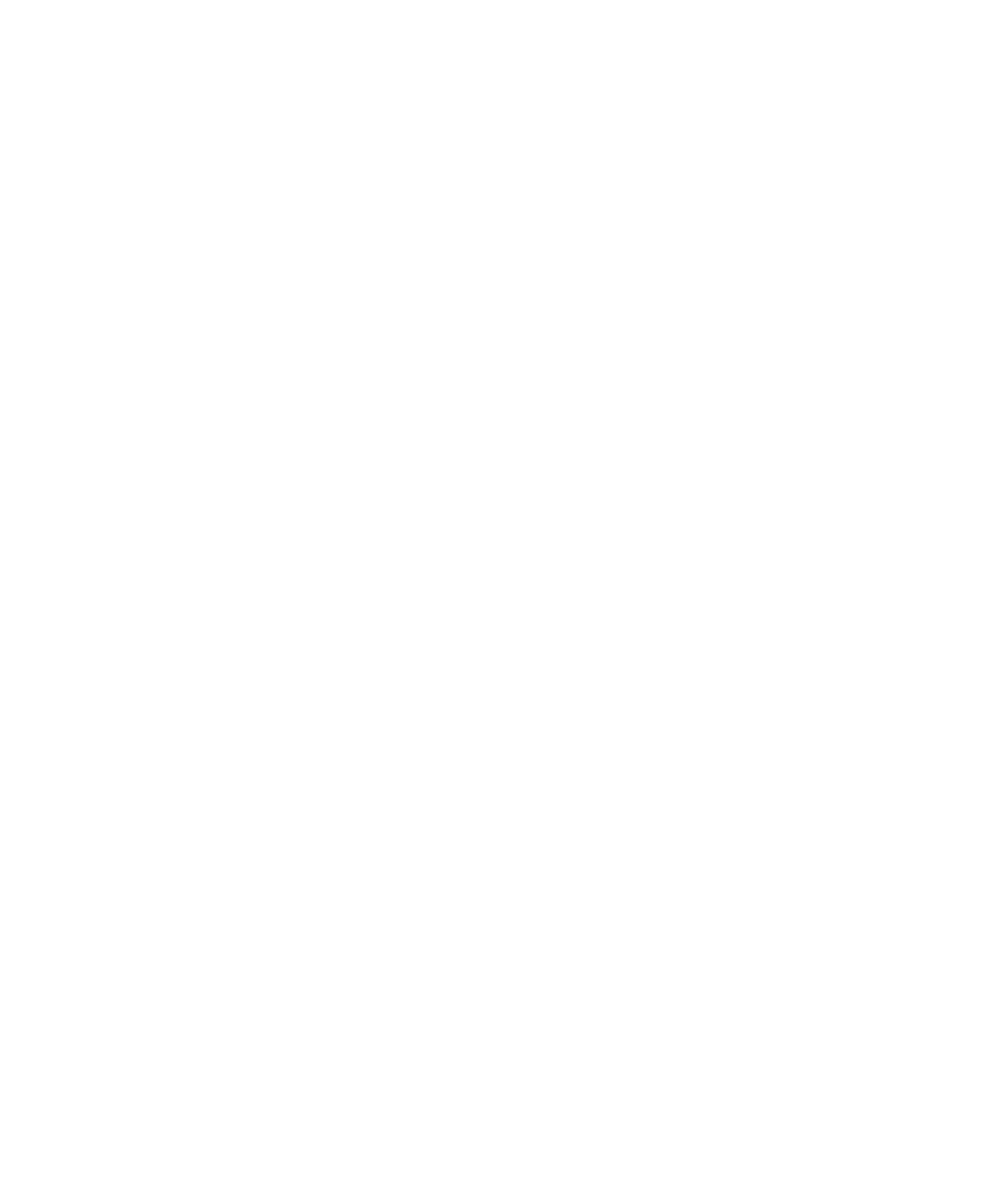
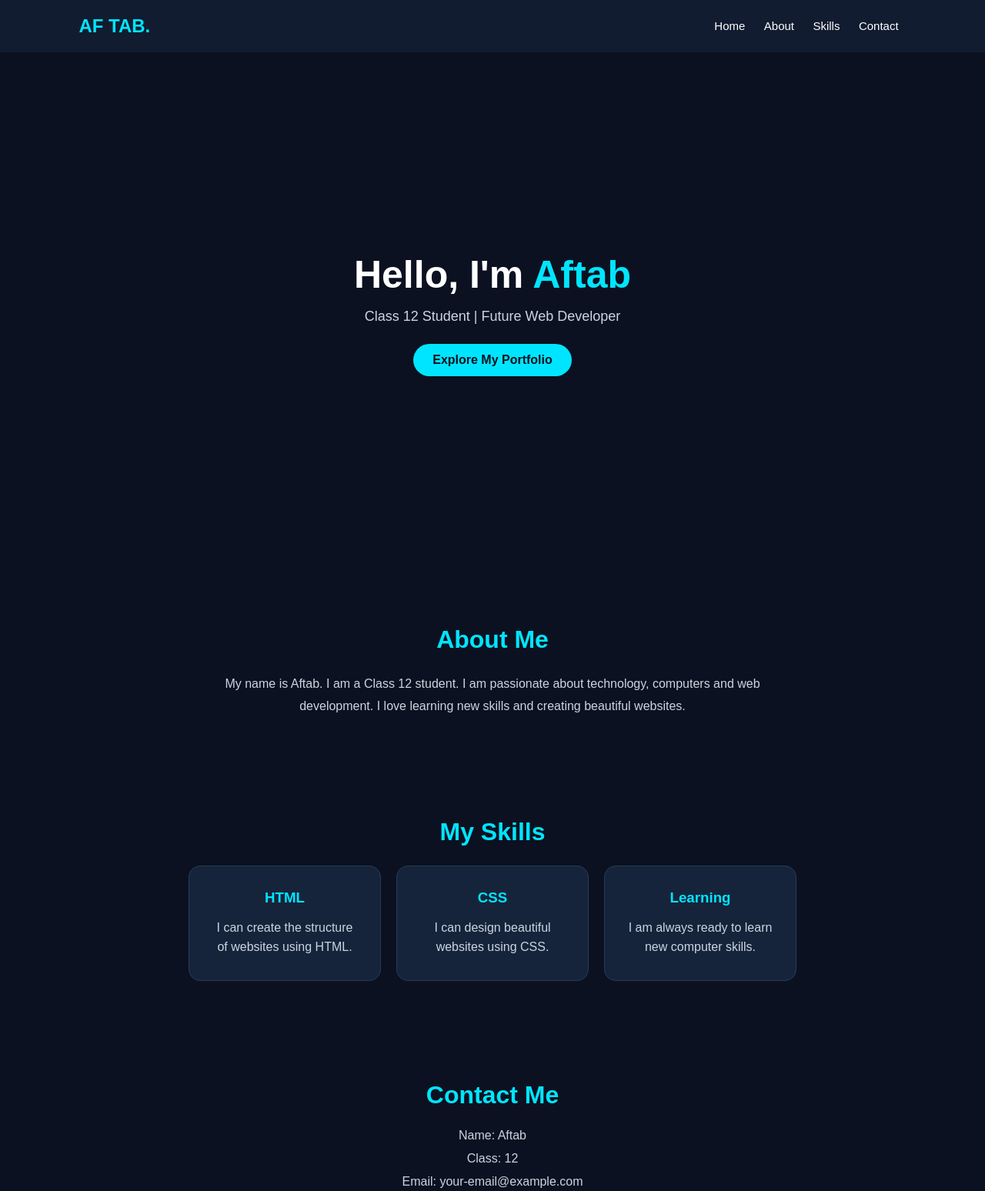
Before and after one commit to aft123-web/portfoliyo, a plain HTML site: page index.html in a window 1280 px wide. Shown: the top 1548 px of the page at 77% size. Before the commit the page ends 800 px from the top, so only its background shows below. Drawn offline with Linux system fonts and the light colour scheme.

Commit message:
Enhance index.html for personal portfolio
Updated the HTML structure and added styles for a personal portfolio.

```diff
--- a/index.html
+++ b/index.html
@@ -7,5 +7,221 @@
 </head>
 <body>
 
+<!DOCTYPE html>
+<html lang="en">
+<head>
+    <meta charset="UTF-8">
+    <meta name="viewport" content="width=device-width, initial-scale=1.0">
+    <title>Aftab | My Portfolio</title>
+
+    <style>
+        * {
+            margin: 0;
+            padding: 0;
+            box-sizing: border-box;
+            font-family: Arial, sans-serif;
+            scroll-behavior: smooth;
+        }
+
+        body {
+            background: #0b1120;
+            color: white;
+        }
+
+        header {
+            background: #111c30;
+            padding: 20px 8%;
+            display: flex;
+            justify-content: space-between;
+            align-items: center;
+            flex-wrap: wrap;
+        }
+
+        header h2 {
+            color: #00e5ff;
+        }
+
+        nav a {
+            color: white;
+            text-decoration: none;
+            margin: 10px;
+            font-size: 15px;
+        }
+
+        nav a:hover {
+            color: #00e5ff;
+        }
+
+        .hero {
+            min-height: 85vh;
+            display: flex;
+            justify-content: center;
+            align-items: center;
+            text-align: center;
+            padding: 30px;
+        }
+
+        .hero h1 {
+            font-size: 50px;
+            margin-bottom: 15px;
+        }
+
+        .hero h1 span {
+            color: #00e5ff;
+        }
+
+        .hero p {
+            color: #cbd5e1;
+            font-size: 18px;
+            margin-bottom: 25px;
+        }
+
+        .btn {
+            display: inline-block;
+            background: #00e5ff;
+            color: #07111f;
+            padding: 12px 25px;
+            border-radius: 25px;
+            text-decoration: none;
+            font-weight: bold;
+        }
+
+        section {
+            padding: 65px 10%;
+            text-align: center;
+        }
+
+        section h2 {
+            color: #00e5ff;
+            font-size: 32px;
+            margin-bottom: 25px;
+        }
+
+        .about p {
+            color: #cbd5e1;
+            line-height: 1.8;
+            max-width: 700px;
+            margin: auto;
+        }
+
+        .cards {
+            display: flex;
+            justify-content: center;
+            gap: 20px;
+            flex-wrap: wrap;
+        }
+
+        .card {
+            background: #16243b;
+            padding: 30px;
+            border-radius: 15px;
+            width: 250px;
+            border: 1px solid #263b58;
+        }
+
+        .card h3 {
+            color: #00e5ff;
+            margin-bottom: 15px;
+        }
+
+        .card p {
+            color: #cbd5e1;
+            line-height: 1.6;
+        }
+
+        .contact p {
+            margin: 12px;
+            color: #cbd5e1;
+        }
+
+        footer {
+            background: #111c30;
+            padding: 20px;
+            text-align: center;
+            color: #cbd5e1;
+        }
+
+        @media(max-width: 600px) {
+            .hero h1 {
+                font-size: 35px;
+            }
+
+            header {
+                justify-content: center;
+                gap: 15px;
+            }
+
+            nav {
+                text-align: center;
+            }
+        }
+    </style>
+</head>
+
+<body>
+
+    <header>
+        <h2>AF TAB.</h2>
+        <nav>
+            <a href="#home">Home</a>
+            <a href="#about">About</a>
+            <a href="#skills">Skills</a>
+            <a href="#contact">Contact</a>
+        </nav>
+    </header>
+
+    <div class="hero" id="home">
+        <div>
+            <h1>Hello, I'm <span>Aftab</span></h1>
+            <p>Class 12 Student | Future Web Developer</p>
+            <a href="#about" class="btn">Explore My Portfolio</a>
+        </div>
+    </div>
+
+    <section class="about" id="about">
+        <h2>About Me</h2>
+        <p>
+            My name is Aftab. I am a Class 12 student.
+            I am passionate about technology, computers
+            and web development. I love learning new skills
+            and creating beautiful websites.
+        </p>
+    </section>
+
+    <section id="skills">
+        <h2>My Skills</h2>
+
+        <div class="cards">
+            <div class="card">
+                <h3>HTML</h3>
+                <p>I can create the structure of websites using HTML.</p>
+            </div>
+
+            <div class="card">
+                <h3>CSS</h3>
+                <p>I can design beautiful websites using CSS.</p>
+            </div>
+
+            <div class="card">
+                <h3>Learning</h3>
+                <p>I am always ready to learn new computer skills.</p>
+            </div>
+        </div>
+    </section>
+
+    <section id="contact" class="contact">
+        <h2>Contact Me</h2>
+        <p>Name: Aftab</p>
+        <p>Class: 12</p>
+        <p>Email: your-email@example.com</p>
+    </section>
+
+    <footer>
+        <p>© 2026 Aftab | My Personal Portfolio</p>
+    </footer>
+
 </body>
 </html>
+
+</body>
+</html>
```
